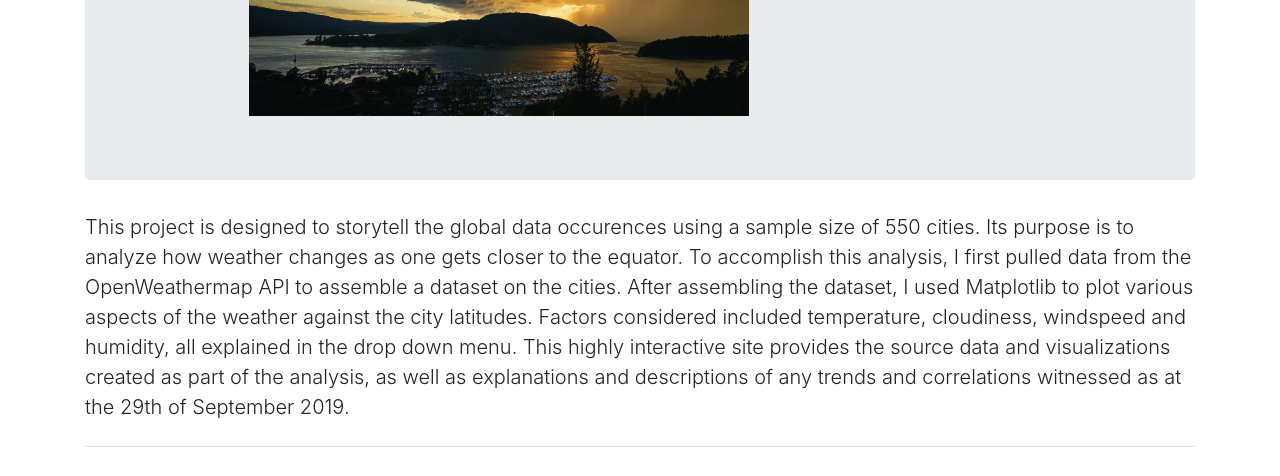
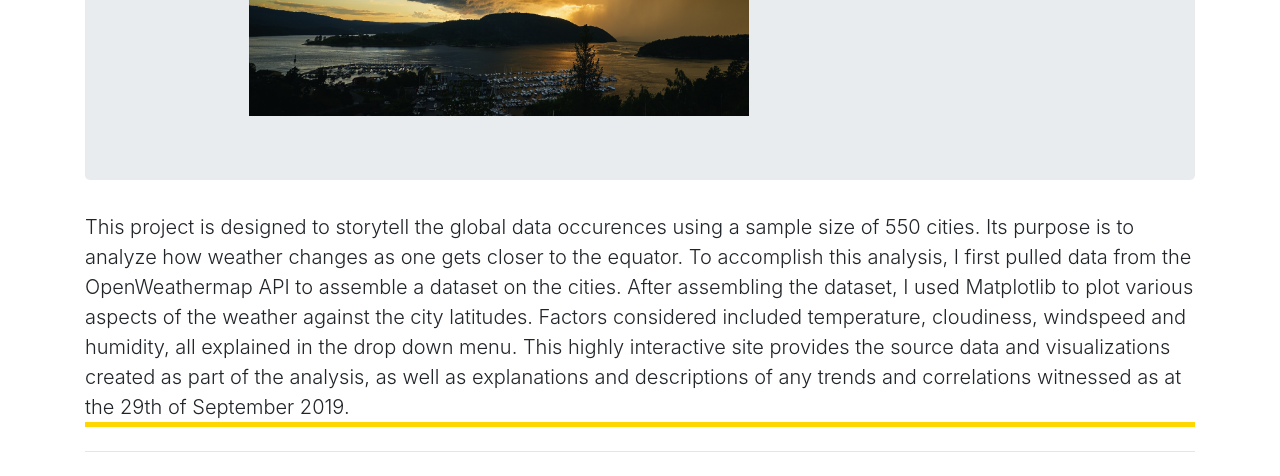
Before and after one commit to tonitiri/Web-Design-Challenge, a plain HTML site: page WebVisualizations/index.html in a window 1280 px wide. Shown: the part 379-855 px from the top of the page. Drawn offline with nearby package versions, Linux system fonts and the light colour scheme.

Commit message:
added gold bar

```diff
--- a/WebVisualizations/homework.css
+++ b/WebVisualizations/homework.css
@@ -1,8 +1,8 @@
 .box {
-  {
 
-    border-bottom: 10px solid gold;
-}
+
+    border-bottom: 5px solid gold;
+
   }
 
   .margin-top-80 {
--- a/WebVisualizations/index.html
+++ b/WebVisualizations/index.html
@@ -4,18 +4,27 @@
   <head>
     <meta charset="UTF-8">
     <title>My Web Project</title>
-  <link rel="stylesheet" href="https://stackpath.bootstrapcdn.com/bootstrap/4.3.1/css/bootstrap.min.css" integrity="sha384-ggOyR0iXCbMQv3Xipma34MD+dH/1fQ784/j6cY/iJTQUOhcWr7x9JvoRxT2MZw1T" crossorigin="anonymous">
+    <link rel="stylesheet" href="https://stackpath.bootstrapcdn.com/bootstrap/4.3.1/css/bootstrap.min.css"
+      integrity="sha384-ggOyR0iXCbMQv3Xipma34MD+dH/1fQ784/j6cY/iJTQUOhcWr7x9JvoRxT2MZw1T" crossorigin="anonymous">
 
-  <script src="https://code.jquery.com/jquery-3.3.1.slim.min.js" integrity="sha384-q8i/X+965DzO0rT7abK41JStQIAqVgRVzpbzo5smXKp4YfRvH+8abtTE1Pi6jizo" crossorigin="anonymous"></script>
-  <script src="https://cdnjs.cloudflare.com/ajax/libs/popper.js/1.14.7/umd/popper.min.js" integrity="sha384-UO2eT0CpHqdSJQ6hJty5KVphtPhzWj9WO1clHTMGa3JDZwrnQq4sF86dIHNDz0W1" crossorigin="anonymous"></script>
-  <script src="https://stackpath.bootstrapcdn.com/bootstrap/4.3.1/js/bootstrap.min.js" integrity="sha384-JjSmVgyd0p3pXB1rRibZUAYoIIy6OrQ6VrjIEaFf/nJGzIxFDsf4x0xIM+B07jRM" crossorigin="anonymous"></script>
+    <script src="https://code.jquery.com/jquery-3.3.1.slim.min.js"
+      integrity="sha384-q8i/X+965DzO0rT7abK41JStQIAqVgRVzpbzo5smXKp4YfRvH+8abtTE1Pi6jizo"
+      crossorigin="anonymous"></script>
+    <script src="https://cdnjs.cloudflare.com/ajax/libs/popper.js/1.14.7/umd/popper.min.js"
+      integrity="sha384-UO2eT0CpHqdSJQ6hJty5KVphtPhzWj9WO1clHTMGa3JDZwrnQq4sF86dIHNDz0W1"
+      crossorigin="anonymous"></script>
+    <script src="https://stackpath.bootstrapcdn.com/bootstrap/4.3.1/js/bootstrap.min.js"
+      integrity="sha384-JjSmVgyd0p3pXB1rRibZUAYoIIy6OrQ6VrjIEaFf/nJGzIxFDsf4x0xIM+B07jRM"
+      crossorigin="anonymous"></script>
 
     <link rel="stylesheet" href="homework.css">
   </head>
+
   <body>
     <nav class="navbar navbar-expand-lg navbar-light bg-light">
       <a class="navbar-brand" href="#">WeatherPy</a>
-    <button class="navbar-toggler" type="button" data-toggle="collapse" data-target="#navbarSupportedContent" aria-controls="navbarSupportedContent" aria-expanded="false" aria-label="Toggle navigation">
+      <button class="navbar-toggler" type="button" data-toggle="collapse" data-target="#navbarSupportedContent"
+        aria-controls="navbarSupportedContent" aria-expanded="false" aria-label="Toggle navigation">
         <span class="navbar-toggler-icon"></span>
       </button>
 
@@ -31,7 +40,8 @@
             <a class="nav-link" href="homework2.html">Comparison</a>
           </li>
           <li class="nav-item dropdown">
-          <a class="nav-link dropdown-toggle" href="#" id="navbarDropdown" role="button" data-toggle="dropdown" aria-haspopup="true" aria-expanded="false">
+            <a class="nav-link dropdown-toggle" href="#" id="navbarDropdown" role="button" data-toggle="dropdown"
+              aria-haspopup="true" aria-expanded="false">
               Plots
             </a>
             <div class="dropdown-menu" aria-labelledby="navbarDropdown">
@@ -64,11 +74,16 @@
 
       </div>
       <div>
-      <p class="lead">This project is designed to storytell the global data occurences using a sample size of 550 cities. Its purpose is to analyze how weather changes as
-        one gets closer to the equator. To accomplish this analysis, I first pulled data from the OpenWeathermap API to assemble a dataset on
-        the cities. After assembling the dataset, I used Matplotlib to plot various aspects of the weather against the city latitudes.
-        Factors considered included temperature, cloudiness, windspeed and humidity, all explained in the drop down menu. This highly interactive site provides
-        the source data and visualizations created as part of the analysis, as well as explanations and descriptions of any trends and
+        <p class="lead box">This project is designed to storytell the global data occurences using a sample size of 550
+          cities. Its purpose is to analyze how weather changes as
+          one gets closer to the equator. To accomplish this analysis, I first pulled data from the OpenWeathermap API
+          to assemble a dataset on
+          the cities. After assembling the dataset, I used Matplotlib to plot various aspects of the weather against the
+          city latitudes.
+          Factors considered included temperature, cloudiness, windspeed and humidity, all explained in the drop down
+          menu. This highly interactive site provides
+          the source data and visualizations created as part of the analysis, as well as explanations and descriptions
+          of any trends and
           correlations witnessed as at the 29th of September 2019.</p>
         <hr class="my-4">
         <!-- <p></p>
```
Also changed, not shown: WebVisualizations/Cloudiness.html (+1 -1 lines), WebVisualizations/Humidity.html (+1 -1 lines), WebVisualizations/Temp.html (+1 -1 lines), WebVisualizations/Windspeed.html (+1 -1 lines). Lines whose indentation alone changed are shown as unchanged.
